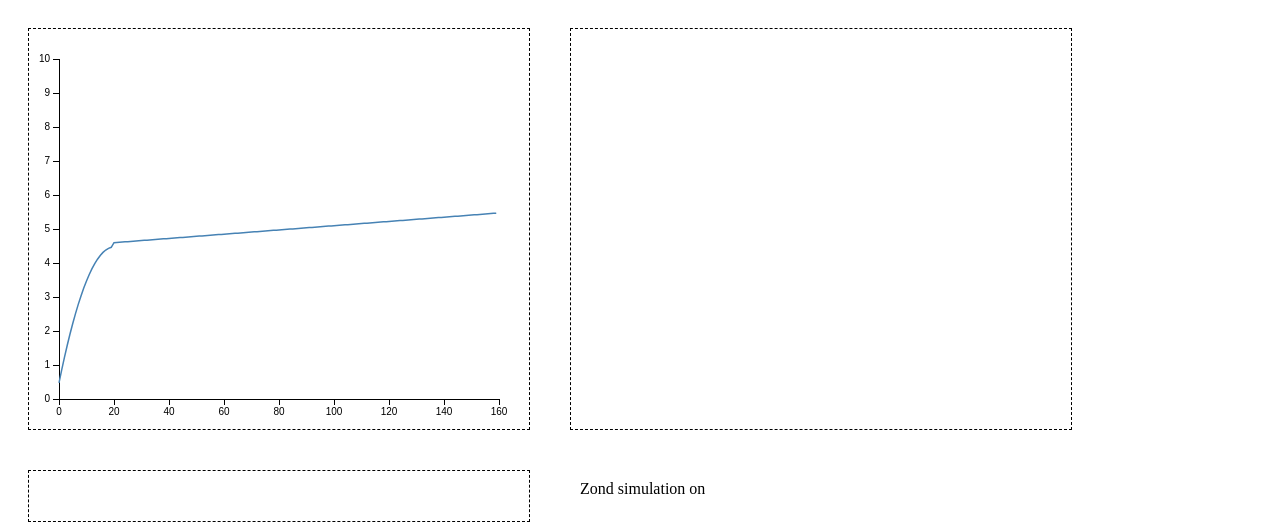
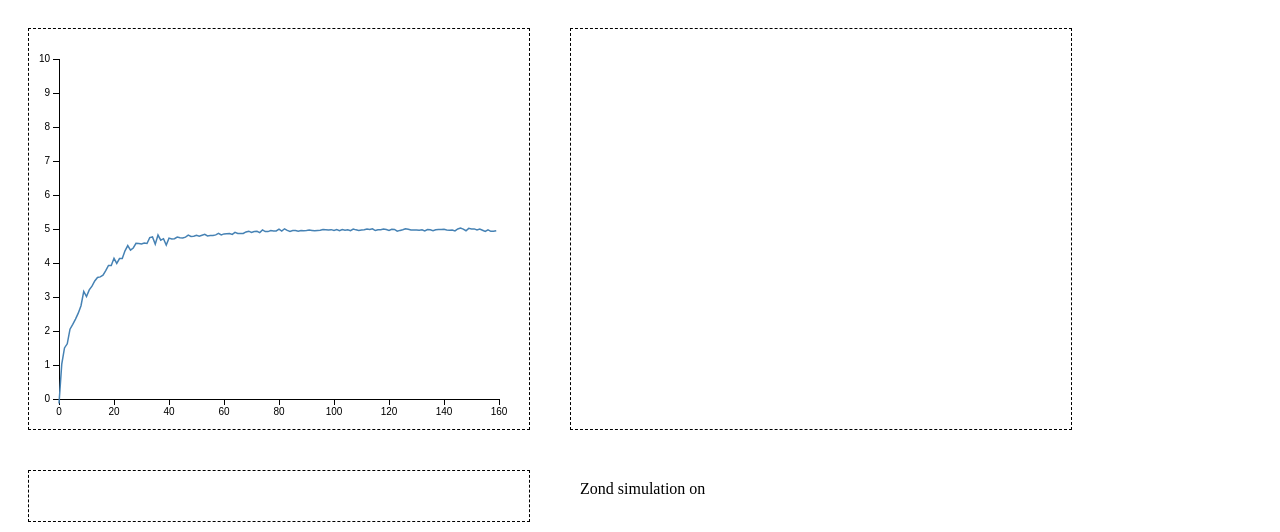
Before and after one commit to lkatartn/zondie, a website with bundled scripts: page index.html in a window 1280 px wide. Built offline with nearby package versions, Linux system fonts and the light colour scheme.

Commit message:
better takeoff function

```diff
--- a/js/height-module.js
+++ b/js/height-module.js
@@ -18,13 +18,16 @@ define(["d3"], function(d3) {
 
 	var xAxis = d3.svg.axis().scale(x).orient('bottom');
 	var yAxis = d3.svg.axis().scale(y).orient('left');
-
+	var normalRandom = d3.random.normal(0,0.1)
 	var zondie = function(x) {
-		if (x<20) {
-			var y =x-20
-			return [x,-y*y/100+Math.sqrt(20)]
+		if (x<40) {
+			var y =Math.sqrt(x)
+			return [x,y - x*x/1000 + normalRandom()]
 		}
-		return [x,x/time+Math.sqrt(20)]
+		if (x>80) {
+			return [x , 80/time+Math.sqrt(20)+normalRandom()/5]
+		}
+		return [x,x/time+Math.sqrt(20)+normalRandom()/5]
 	}
 	var svg = d3.select("svg#height");
 	svg.append("g")
--- a/style.css
+++ b/style.css
@@ -36,6 +36,10 @@ svg {
 		transform: scale(1);
 	 	opacity: 1;
 	}
+	50% {
+		transform: scale(3);
+		opacity: 0.2;
+	}
 	100% {
 		transform: scale(4);
 		opacity: 0;
```
